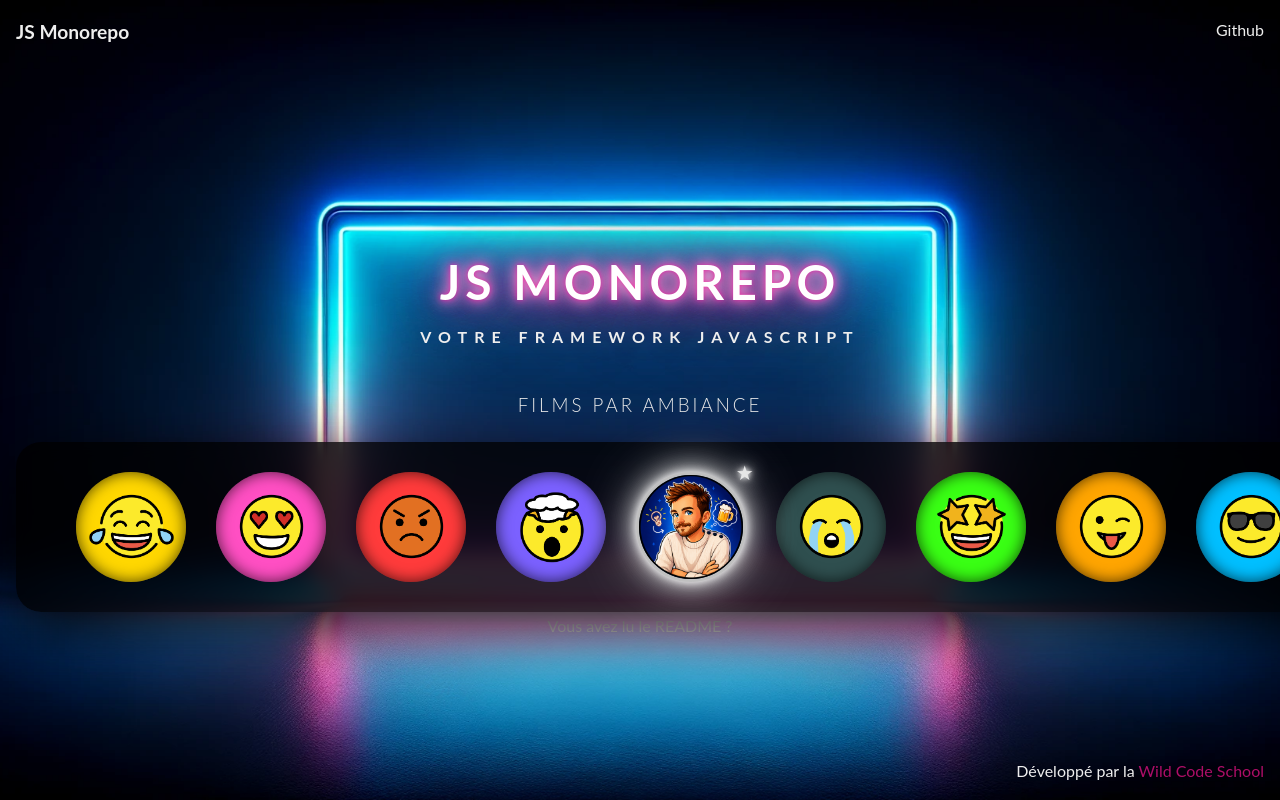
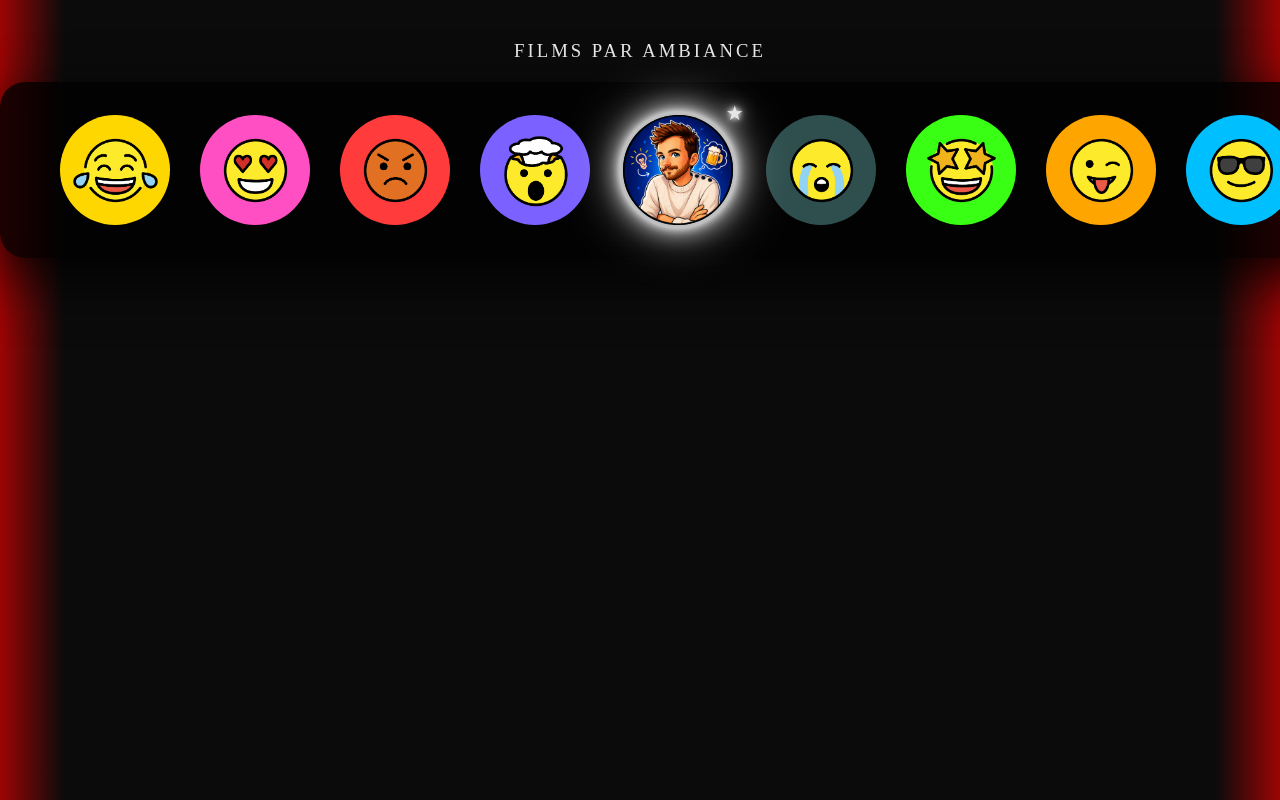
Before and after one commit to AudeCharrier/popcorn, a React (Vite) app in the folder client/: page / in a window 1280 px wide. Shown: the top 800 px of the page. Built offline with nearby package versions, Linux system fonts and the light colour scheme.

Commit message:
correction css box mood emoji

```diff
--- a/client/src/App.css
+++ b/client/src/App.css
@@ -1,227 +1,17 @@
+:root {
+  --main-font: "ultra", serif;
+  --second-font: "Source Sans 3", sans-serif;
+  --text-color-main: rgb(255, 255, 255);
+  --text-color-secondary: rgba(255, 0, 0, 0.6);
+  --card-background: linear-gradient(180deg, #000000 75%, #a3a1a1 100%);
+  --card-background-reverse: linear-gradient(0deg, #000000 25%, #a3a1a1 100%);
+}
 * {
   margin: 0;
   padding: 0;
-  box-sizing: border-box;
 }
-
 body {
-  font-family: "Lato", sans-serif;
-  font-size: 16px;
-  line-height: 1.7;
-  color: #eee;
-  margin: 0;
+  background:
+    linear-gradient(to right, rgba(255, 0, 0, 0.6), transparent 5%),
+    linear-gradient(to left, rgba(255, 0, 0, 0.6), transparent 5%) #0b0b0b;
 }
-
-#root {
-  height: 100vh;
-  background-image: url("./assets/images/background.webp");
-  background-size: cover;
-  background-position: top;
-  display: grid;
-  grid-template-columns: auto 1fr auto;
-  grid-template-rows: 1fr;
-  align-content: start;
-  padding: 1rem;
-}
-
-header {
-  grid-column: 1 / 2;
-  grid-row: 1;
-}
-
-.logo {
-  font-size: larger;
-}
-
-.navbar {
-  grid-column: -2 / -1;
-  grid-row: 1;
-}
-
-.navbar ul {
-  display: flex;
-  justify-content: end;
-  gap: 1rem;
-  list-style: none;
-}
-
-.navbar a {
-  text-decoration: none;
-  color: #eee;
-  display: flex;
-  gap: 0.5rem;
-  align-items: center;
-}
-
-.navbar a:hover {
-  scale: 110%;
-}
-
-.text-box {
-  grid-column: 1 / -1;
-  grid-row: 1;
-  align-self: center;
-  text-align: center;
-  transform: translateY(40px);
-}
-
-.block-primary {
-  text-transform: uppercase;
-  margin-bottom: 2rem;
-}
-
-.block-primary-main {
-  font-size: 3em;
-  letter-spacing: 5px;
-  animation: blink 12s infinite;
-}
-
-.block-primary-sub {
-  display: block;
-  font-weight: bold;
-  letter-spacing: 7px;
-}
-
-.btn:link,
-.btn:visited {
-  text-transform: uppercase;
-  text-decoration: none;
-  padding: 0.5rem 1rem;
-  display: inline-block;
-  border-radius: 100px;
-  transition: all 0.2s;
-  position: relative;
-}
-
-.btn:hover {
-  transform: translateY(-3px);
-  box-shadow: 0 10px 20px rgba(0, 0, 0, 0.2);
-}
-
-.btn:active {
-  transform: translateY(-1px);
-  box-shadow: 0 5px 10px rgba(0, 0, 0, 0.2);
-}
-
-.btn-white {
-  background-color: #fff;
-  color: #777;
-}
-
-footer {
-  grid-column: -2 / -1;
-  grid-row: 1;
-  align-self: end;
-  text-align: right;
-}
-
-.wcs {
-  text-decoration: none;
-  color: #ff1493ad;
-}
-
-.wcs:hover {
-  text-decoration: underline;
-}
-
-@keyframes blink {
-  20%,
-  24%,
-  55% {
-    color: #111;
-    text-shadow: none;
-  }
-  0%,
-  19%,
-  21%,
-  23%,
-  25%,
-  54%,
-  56%,
-  100% {
-    text-shadow:
-      0 0 5px #ff1493ad,
-      0 0 15px #eee,
-      0 0 20px #ff1493ad,
-      0 0 40px #a00ac9,
-      0 0 60px #ff0000,
-      0 0 10px #970dc5,
-      0 0 98px #ff0000;
-    color: #fff;
-  }
-}
-
-/* ===== BOX MOOD EMOJI ===== */
-
-.mood-container {
-  margin-top: 40px;
-  width: 100%;
-}
-
-/* titre */
-.mood-container h3 {
-  margin-bottom: 20px;
-  font-weight: 300;
-  letter-spacing: 3px;
-  color: #eee;
-}
-
-/* bloc noir */
-.mood-box {
-  display: flex;
-  justify-content: center;
-  align-items: center;
-
-  gap: 30px;
-
-  padding: 30px 60px;
-
-  background: rgba(0, 0, 0, 0.8);
-  border-radius: 25px;
-
-  width: fit-content;
-  margin: 0 auto;
-
-  backdrop-filter: blur(10px);
-
-  box-shadow: 0 20px 60px rgba(0, 0, 0, 0.9);
-}
-
-/* cercle */
-.mood-circle {
-  width: 110px;
-  height: 110px;
-
-  border-radius: 50%;
-
-  display: flex;
-  align-items: center;
-  justify-content: center;
-
-  cursor: pointer;
-  transition: all 0.3s ease;
-
-  box-shadow: inset 0 0 15px rgba(0, 0, 0, 0.7);
-
-  border: none;
-}
-
-/* emoji */
-.mood-circle img {
-  width: 95px;
-  height: 95px;
-}
-
-/* hover */
-.mood-circle:hover {
-  transform: scale(1.2) translateY(-5px);
-}
-
-/* actif */
-.mood-circle.active {
-  transform: scale(1.3);
-  box-shadow:
-    0 0 20px white,
-    0 0 50px currentColor,
-    0 10px 25px rgba(0, 0, 0, 0.6);
-}
--- a/client/src/App.tsx
+++ b/client/src/App.tsx
@@ -2,51 +2,7 @@ import "./App.css";
 import BoxMoodEmoji from "./components/BoxMoodEmoji/BoxMoodEmoji";
 
 function App() {
-  return (
-    <>
-      <header>
-        <h1 className="logo">JS Monorepo</h1>
-      </header>
-
-      <nav className="navbar">
-        <ul>
-          <li>
-            <a
-              href="https://github.com/WildCodeSchool/create-js-monorepo"
-              target="_blank"
-              rel="noopener noreferrer"
-            >
-              Github
-            </a>
-          </li>
-        </ul>
-      </nav>
-
-      <main className="text-box">
-        <hgroup className="block-primary">
-          <h2 className="block-primary-main">JS Monorepo</h2>
-          <p className="block-primary-sub">Votre framework JavaScript</p>
-        </hgroup>
-
-        {/* EMOJIS */}
-        <BoxMoodEmoji />
-
-        <p>Vous avez lu le README ?</p>
-      </main>
-
-      <footer>
-        Développé par la{" "}
-        <a
-          href="https://www.wildcodeschool.com/"
-          className="wcs"
-          target="_blank"
-          rel="noopener noreferrer"
-        >
-          Wild Code School
-        </a>
-      </footer>
-    </>
-  );
+  return <BoxMoodEmoji />;
 }
 
 export default App;
```
